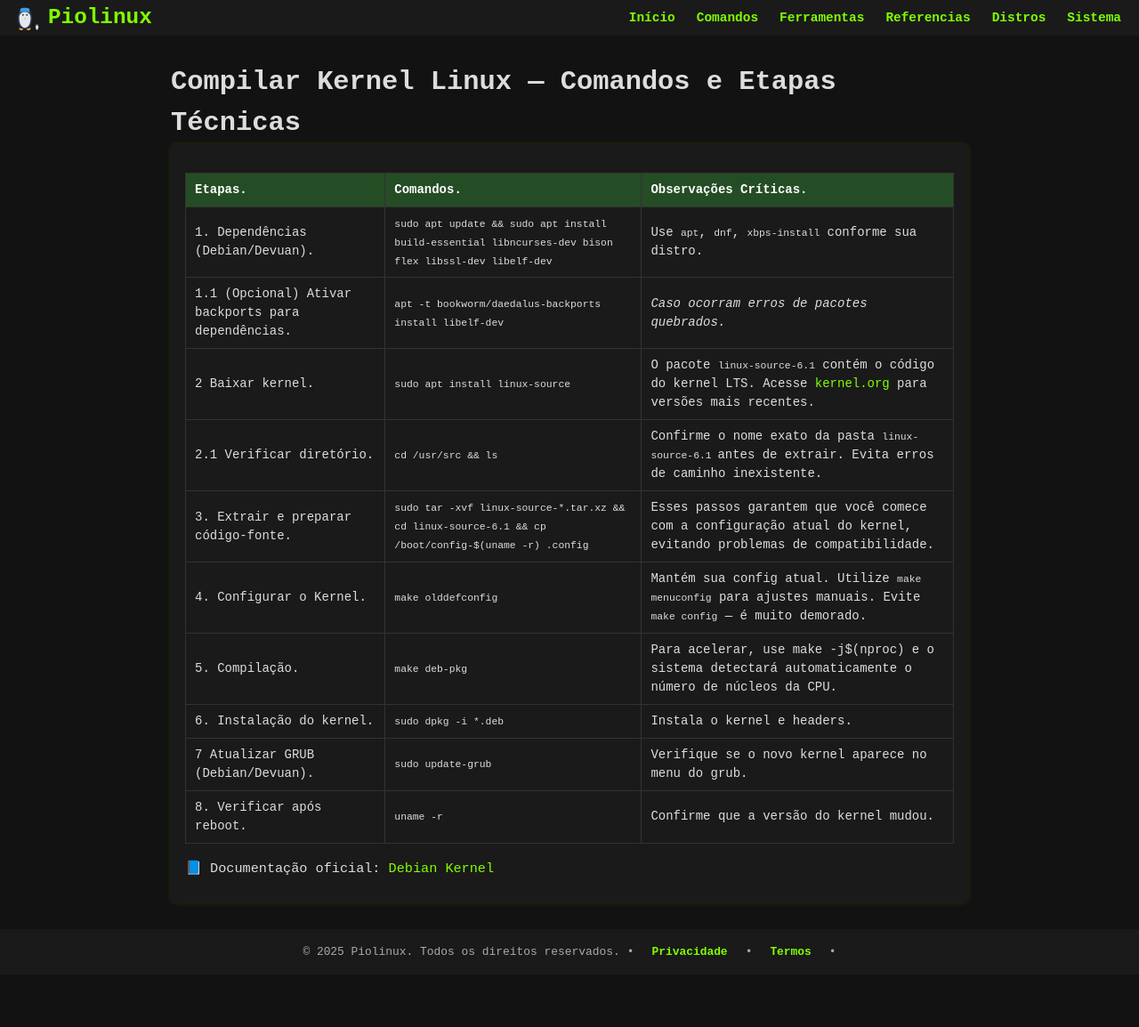
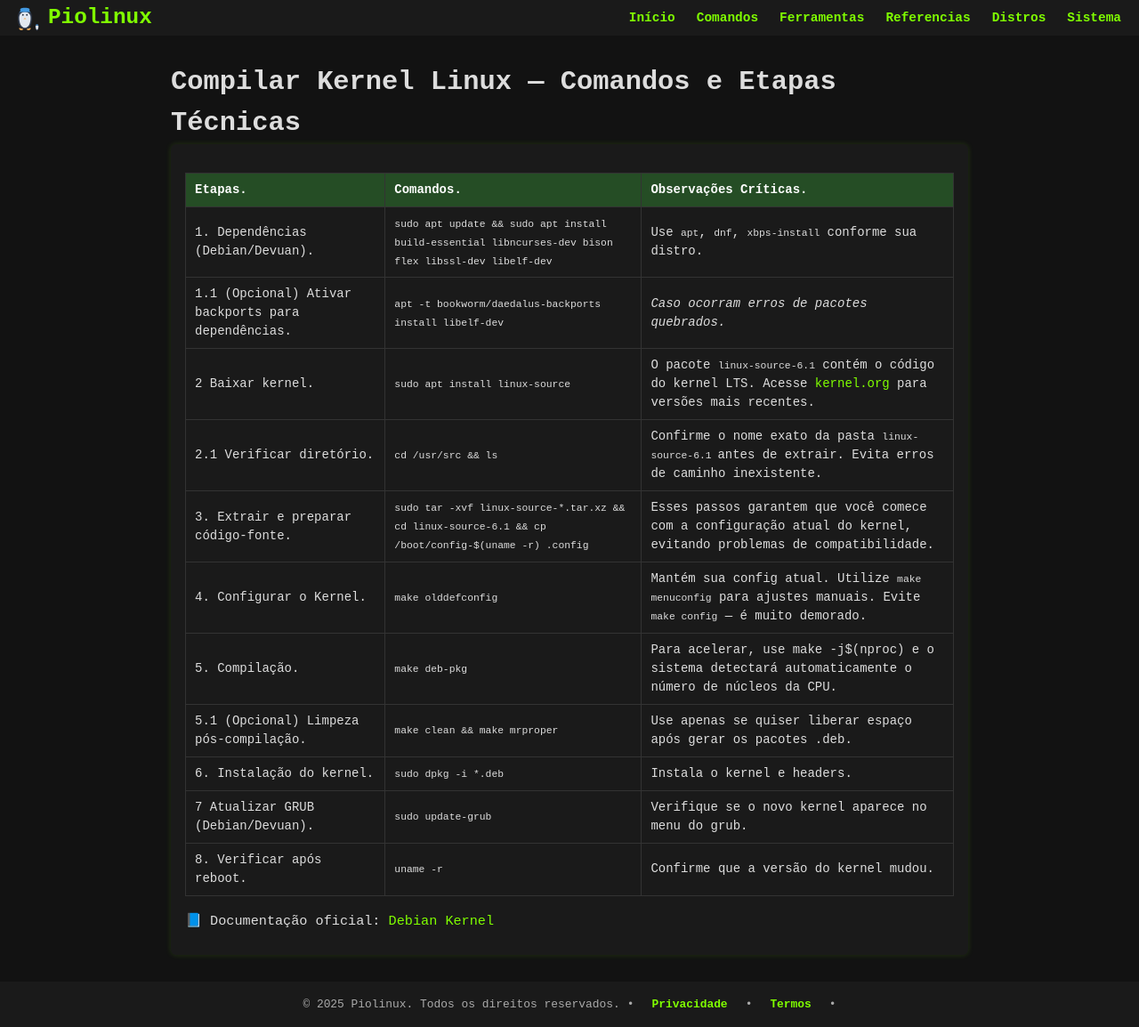
Before and after one commit to Piolinux/piolinux-site, a Jekyll site: the page built from _pages/_kernel/tabela-evergreen-como-compilar-o-kernel-linux.md, in a window 1280 px wide. Shown: the whole page at 89% size. Built offline with Jekyll 4.4.1, drawn with Linux system fonts in a browser that asks for light colours; before the commit the page ends 1095 px from its top, so only the background shows below that.

Commit message:
Update tabela-evergreen-como-compilar-o-kernel-linux.md

```diff
--- a/_pages/_kernel/tabela-evergreen-como-compilar-o-kernel-linux.md
+++ b/_pages/_kernel/tabela-evergreen-como-compilar-o-kernel-linux.md
@@ -59,6 +59,13 @@ tags: [kernel, linux, compilacao, make, grub, xbps, apt, dnf, evergreen]
       <td data-label="Comando"><code>make deb-pkg </code></td>
       <td data-label="Observação Crítica">Para acelerar, use make -j$(nproc) e o sistema detectará automaticamente o número de núcleos da CPU.</td>
     </tr>
+<tr>
+  <td data-label="Etapa">5.1 (Opcional) Limpeza pós-compilação.</td>
+  <td data-label="Comando"><code>make clean && make mrproper</code></td>
+  <td data-label="Observação Crítica">Use apenas se quiser liberar espaço após gerar os pacotes .deb.</td>
+</tr>
+
+
      <tr>
       <td data-label="Etapa">6. Instalação do kernel.</td>
       <td data-label="Comando"><code>sudo dpkg -i *.deb</code></td>
```
